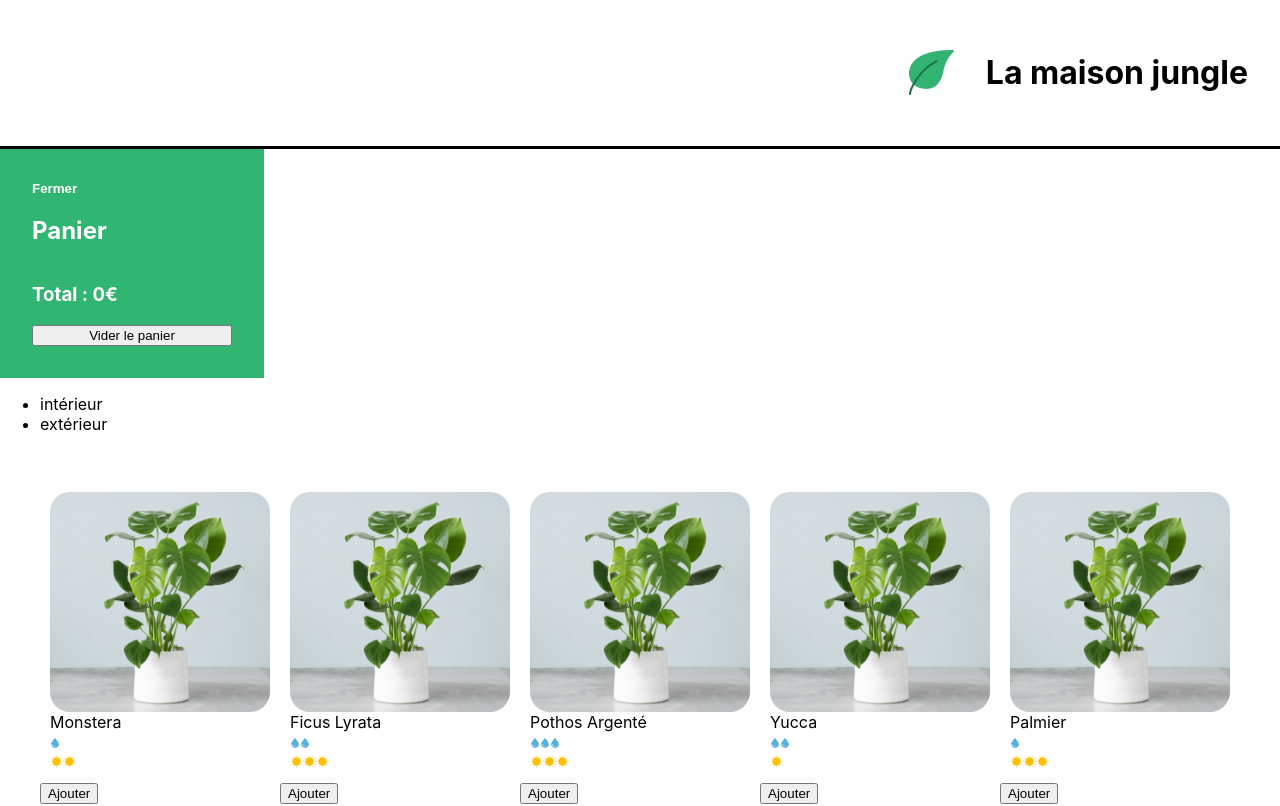
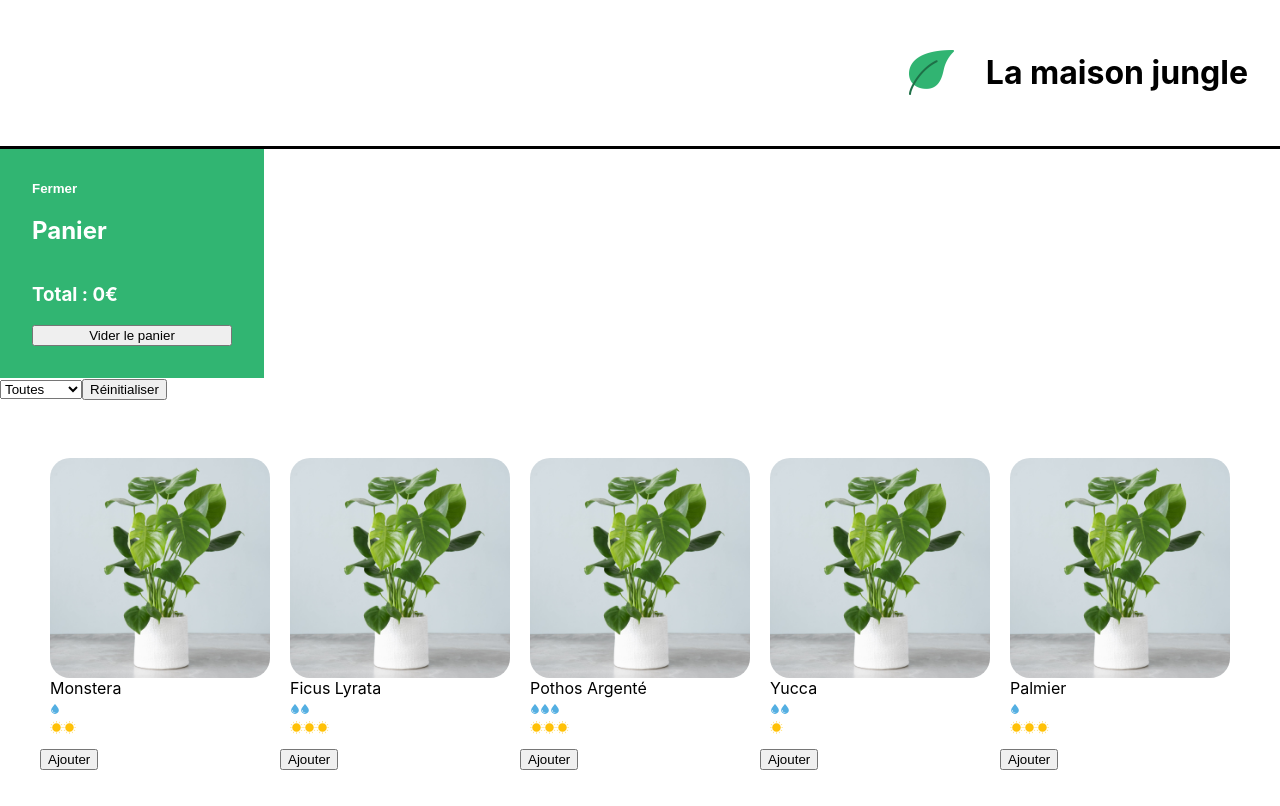
Before and after one commit to YeshiGlt/la-maison-jungle, a React (Create React App) app: page / in a window 1280 px wide. Shown: the top 806 px of the page. Built offline with nearby package versions, Linux system fonts and the light colour scheme.

Commit message:
📦 NEW: Afficher/Filtrer par catégorie + réinitialiser le state pour afficher toutes les plantes

```diff
--- a/src/components/App.js
+++ b/src/components/App.js
@@ -4,10 +4,12 @@ import Cart from "./Cart";
 import ShoppingList from "./ShoppingList";
 import Footer from "./Footer";
 import logo from "../assets/logo.png";
+import Categories from "./Categories";
 
 function App() {
   const title = "La maison jungle";
   const [cart, updateCart] = useState([]);
+  const [list, updateList] = useState([]);
 
   return (
     <React.Fragment>
@@ -17,7 +19,12 @@ function App() {
       </Banner>
       <div>
         <Cart cart={cart} updateCart={updateCart} />
-        <ShoppingList cart={cart} updateCart={updateCart} />
+        <ShoppingList
+          cart={cart}
+          updateCart={updateCart}
+          list={list}
+          updateList={updateList}
+        />
       </div>
       <Footer />
     </React.Fragment>
--- /dev/null
+++ b/src/components/Categories.js
@@ -0,0 +1,5 @@
+function Categories({ category }) {
+  return <option key={category}>{category}</option>;
+}
+
+export default Categories;
--- a/src/components/ShoppingList.js
+++ b/src/components/ShoppingList.js
@@ -1,8 +1,10 @@
+import { useState } from "react";
 import { plantList } from "../datas/plantList";
 import "../styles/ShoppingList.css";
 import PlantItem from "./PlantItem";
+import Categories from "./Categories";
 
-function ShoppingList({ cart, updateCart }) {
+function ShoppingList({ cart, updateCart, list, updateList }) {
   const categoriesPlant = plantList.reduce(
     (nP1, plant) =>
       nP1.includes(plant.category) ? nP1 : nP1.concat(plant.category),
@@ -24,15 +26,44 @@ function ShoppingList({ cart, updateCart }) {
     }
   }
 
+  const [categoryValue, setCategory] = useState("");
+  const emptyValue = ""; // Valeur nulle de l'option "Toutes"
+
+  function byCategories(category) {
+    const currentCategory = list.find((plant) => plant.category === category); // Récupère plant via la catégorie
+    const categoryFiltered = list.filter(
+      (plant) => plant.category.includes(categoryValue) // Récupère toutes les plantes qui contiennent la catégorie en question
+    );
+
+    if (currentCategory) {
+      // Si la plante contient la catégorie
+      updateList([...categoryFiltered]); // Alors mettre à jour la liste des plantes qui contiennent la catégorie
+    }
+  }
+
   return (
     <div className="lmj-shopping-list">
-      <ul>
-        {categoriesPlant.map((cat) => (
-          <li key={cat}>{cat}</li>
+      <div>
+        <select
+          value={categoryValue}
+          onChange={(e) => setCategory(e.target.value)}
+        >
+          <option value={emptyValue}>Toutes</option>
+          {categoriesPlant.map((category) => (
+            <Categories
+              category={category}
+              list={list}
+              updateList={updateList}
+              onClick={() => byCategories(category)}
+            />
           ))}
-      </ul>
+        </select>
+        <button onClick={() => setCategory(emptyValue)}>Réinitialiser</button>
+      </div>
       <ul className="lmj-plant-list">
-        {plantList.map(({ id, cover, name, water, light, price }) => (
+        {plantList
+          .filter((plant) => plant.category.includes(categoryValue)) // Récupère pour afficher toutes les plantes qui contiennent la catégorie en question
+          .map(({ id, cover, name, water, light, price }) => (
             <div key={id}>
               <PlantItem
                 id={id}
@@ -40,8 +71,12 @@ function ShoppingList({ cart, updateCart }) {
                 name={name}
                 water={water}
                 light={light}
+                list={list}
+                updateList={updateList}
               />
-            <button onClick={() => addToCart(id, name, price)}>Ajouter</button>
+              <button onClick={() => addToCart(id, name, price)}>
+                Ajouter
+              </button>
             </div>
           ))}
       </ul>
--- a/src/datas/plantList.js
+++ b/src/datas/plantList.js
@@ -24,7 +24,7 @@ export const plantList = [
   {
     id: "3ef",
     name: "pothos argenté",
-    category: "extérieur",
+    category: "intérieur",
     cover: monstera,
     light: 3,
     water: 3,
@@ -34,7 +34,7 @@ export const plantList = [
   {
     id: "4gh",
     name: "yucca",
-    category: "intérieur",
+    category: "grimpante",
     cover: monstera,
     light: 1,
     water: 2,
```
Lines whose indentation alone changed are shown as unchanged.
